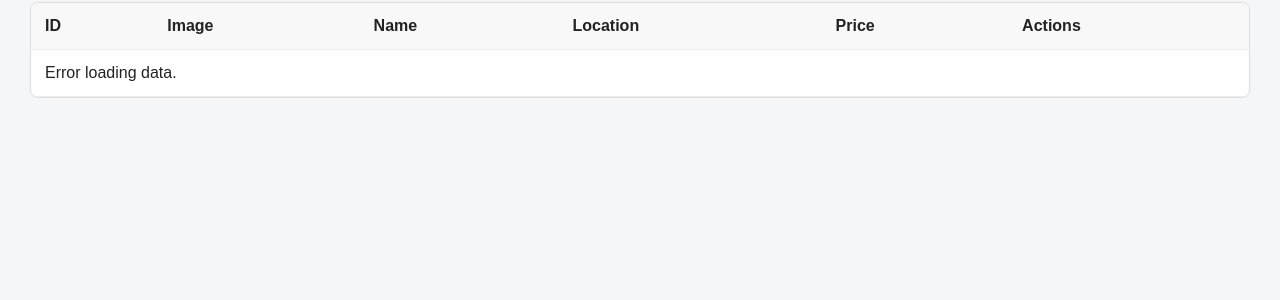
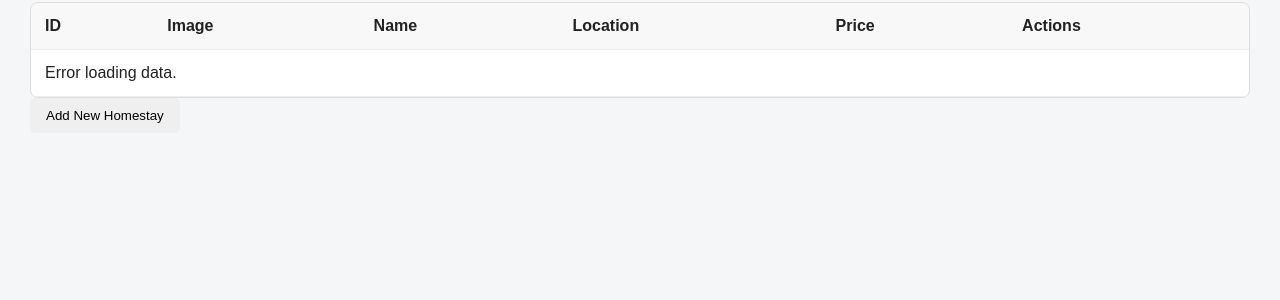
Before and after one commit to adesh22-code/vibe-stay, a Flask app: page / in a window 1280 px wide. Shown: the part 210-510 px from the top of the page. Run offline with Flask 3, Linux system fonts and the light colour scheme; data that the repository does not hold is empty.

Commit message:
Update admin.html

```diff
--- a/templates/admin.html
+++ b/templates/admin.html
@@ -51,6 +51,7 @@
             </table>
 
         </div>
+        <button onclick="showAddForm()">Add New Homestay</button>
 
     </section>
 
```
